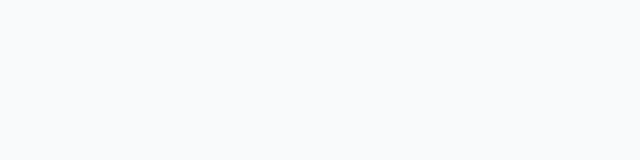
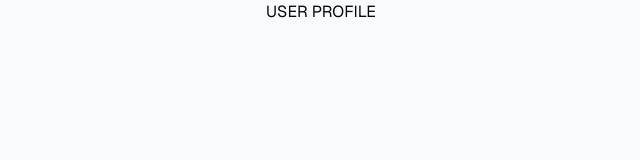
Before and after one commit to rahulragidev/purrfect-place, a Next.js app: page /profile in a window 1280 px wide. Shown: the top 160 px of the page, without its empty margins (319-959 px from the left). Built offline with nearby package versions, Linux system fonts and the light colour scheme.

Commit message:
basic setup

```diff
--- a/app/[userProfile]/page.tsx
+++ /dev/null
@@ -1,5 +0,0 @@
-import { createClient } from "@/utils/supabase/client";
-
-export default async function ProfilePage() {
-  return <div>Hello</div>;
-}
--- a/app/login/page.tsx
+++ b/app/login/page.tsx
@@ -25,7 +25,7 @@
       return redirect("/login?message=Could not authenticate user");
     }
 
-    return redirect("/protected");
+    return redirect(`/profile?${email}`);
   };
 
   const signUp = async (formData: FormData) => {
--- /dev/null
+++ b/app/profile/page.tsx
@@ -0,0 +1,5 @@
+import { createClient } from "@/utils/supabase/client";
+
+export default async function Profile() {
+  return <div>USER PROFILE</div>;
+}
```
